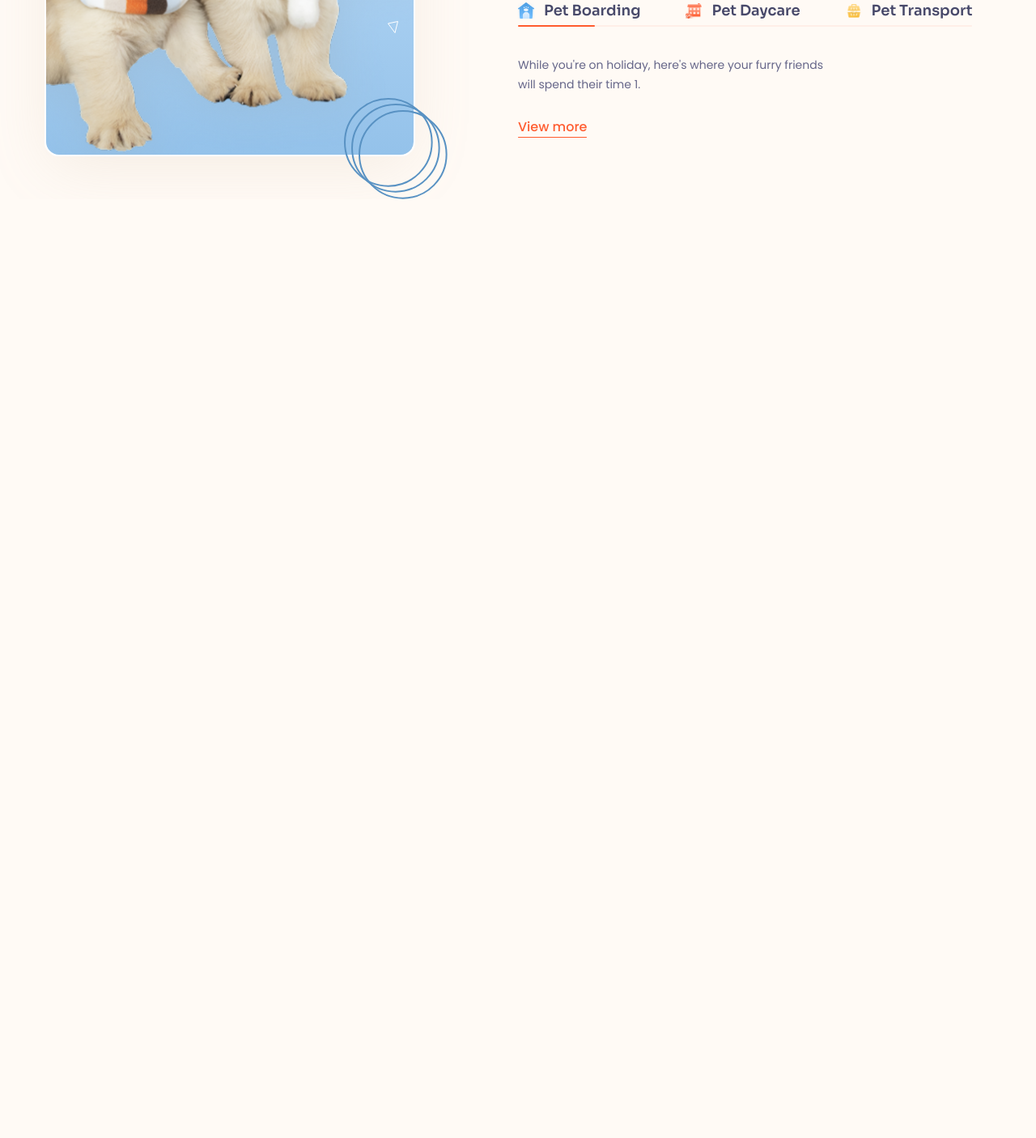
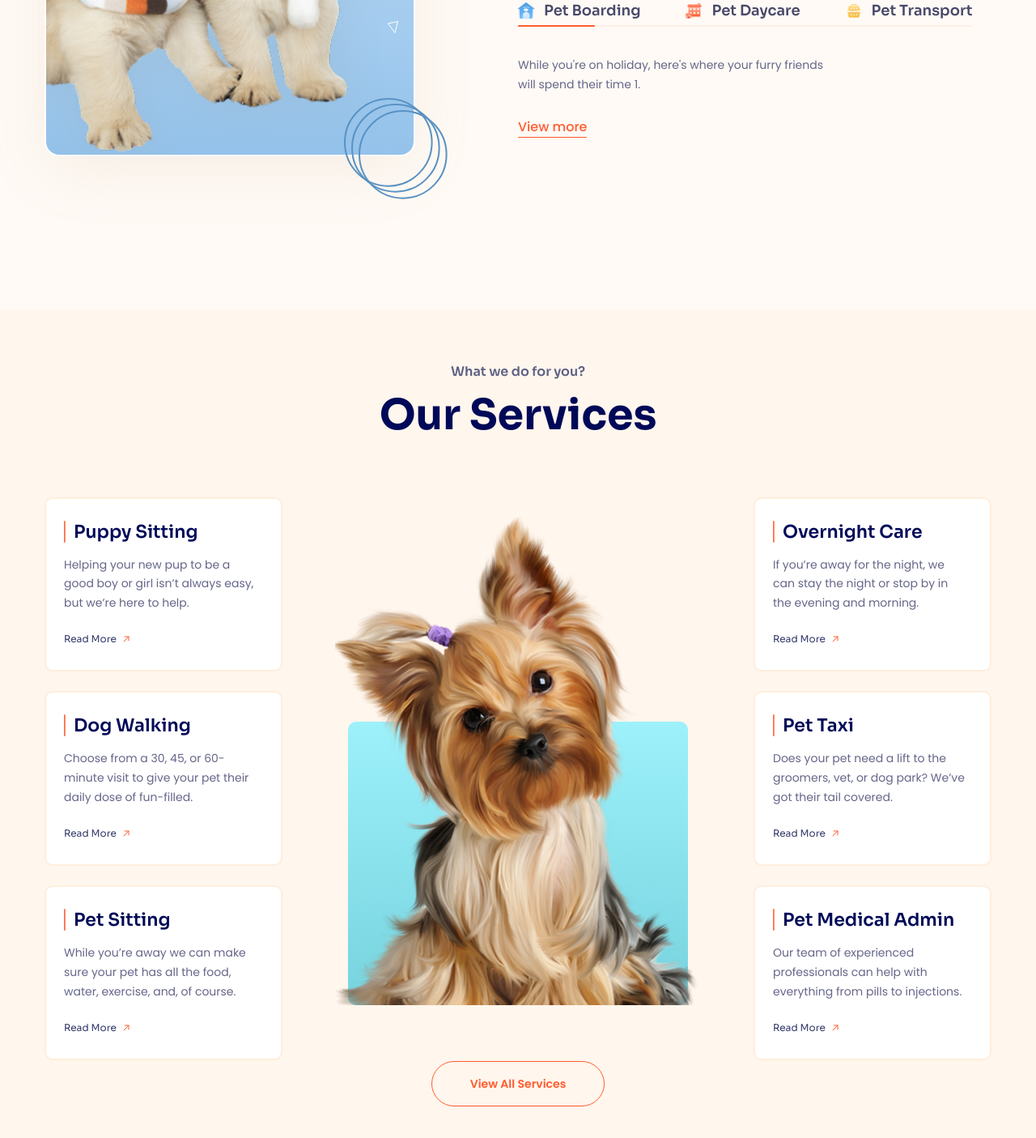
Before and after one commit to hoppv04/html_css_pro_project_4, a plain HTML site: page index.html in a window 1280 px wide. Shown: the part 1900-3305 px from the top of the page at 81% size. Before the commit the page ends 2146 px from the top, so only its background shows below. Drawn offline with Linux system fonts and the light colour scheme.

Commit message:
add service ui

```diff
--- a/asset/css/styles.css
+++ b/asset/css/styles.css
@@ -565,3 +565,115 @@ button {
   opacity: 1;
   height: 1.5px;
 }
+
+/* Service */
+.service {
+  margin-top: 190px;
+  padding: 68px 0 100px;
+  background-color: #fff6ed;
+}
+
+.service__header {
+  text-align: center;
+}
+
+.service__heading {
+  margin-top: 15px;
+}
+
+.service__body {
+  display: grid;
+  grid-template-columns: auto 1fr auto;
+  gap: 65px;
+  margin-top: 70px;
+}
+
+.service__col {
+  display: flex;
+  flex-direction: column;
+  gap: 24px;
+}
+
+.service-item {
+  width: 294px;
+  padding: 30px 28px 30px 22px;
+  border-radius: 10px;
+  border: 2px solid rgba(255, 188, 122, 0.26);
+  background: #fff;
+}
+
+.service-item__heading {
+  position: relative;
+  padding-left: 12px;
+  font-weight: 600;
+  font-size: 2.2rem;
+  line-height: 1;
+  color: #000958;
+}
+
+.service-item__heading::before {
+  position: absolute;
+  inset: 0 auto 0 0;
+  content: "";
+  display: inline-block;
+  width: 2px;
+  border-radius: 1px;
+  background: linear-gradient(90deg, #ff5b2e 0.39%, #ffa187 100.29%);
+}
+
+.service-item__desc {
+  margin-top: 18px;
+  font-size: 1.4rem;
+  line-height: 1.71;
+  color: #656689;
+}
+
+.service-item__more {
+  display: inline-flex;
+  align-items: center;
+  gap: 6px;
+  margin-top: 24px;
+  font-family: Sora, sans-serif;
+  font-size: 12px;
+  line-height: 1;
+  color: #34396a;
+}
+
+.service-item__more::after {
+  content: url(../icons/arrow-up-right.svg);
+  margin-top: 2px;
+}
+
+.service__figure {
+  position: relative;
+  margin-top: 18px;
+}
+
+.service__figure::after {
+  position: absolute;
+  content: "";
+  height: 350px;
+  left: 16px;
+  right: 16px;
+  bottom: 0;
+  border-radius: 10px;
+  background: linear-gradient(180deg, #9df1fb 0%, #73d0db 108.14%);
+}
+
+.service__img {
+  position: relative;
+  display: block;
+  z-index: 1;
+  width: 100%;
+}
+
+.service__cta {
+  margin-top: 45px;
+  text-align: center;
+}
+
+.service__btn {
+  min-width: 214px;
+  color: #ff5b2e;
+  border-color: currentColor;
+}
--- a/index.html
+++ b/index.html
@@ -405,6 +405,107 @@
           </div>
         </div>
       </section>
+
+      <!-- Service -->
+      <section class="service">
+        <div class="container">
+          <header class="service__header">
+            <span class="section-label">What we do for you?</span>
+            <h2 class="section-heading service__heading">Our Services</h2>
+          </header>
+
+          <div class="service__body">
+            <div class="service__col">
+              <!-- Service Item 1 -->
+              <article class="service-item">
+                <h3>
+                  <a href="#!" class="service-item__heading">Puppy Sitting</a>
+                </h3>
+                <p class="service-item__desc">
+                  Helping your new pup to be a good boy or girl isn’t always
+                  easy, but we’re here to help.
+                </p>
+                <a href="#!" class="service-item__more">Read More</a>
+              </article>
+
+              <!-- Service Item 2 -->
+              <article class="service-item">
+                <h3>
+                  <a href="#!" class="service-item__heading">Dog Walking</a>
+                </h3>
+                <p class="service-item__desc">
+                  Choose from a 30, 45, or 60-minute visit to give your pet
+                  their daily dose of fun-filled.
+                </p>
+                <a href="#!" class="service-item__more">Read More</a>
+              </article>
+
+              <!-- Service Item 3 -->
+              <article class="service-item">
+                <h3>
+                  <a href="#!" class="service-item__heading">Pet Sitting</a>
+                </h3>
+                <p class="service-item__desc">
+                  While you’re away we can make sure your pet has all the food,
+                  water, exercise, and, of course.
+                </p>
+                <a href="#!" class="service-item__more">Read More</a>
+              </article>
+            </div>
+
+            <div class="service__col">
+              <figure class="service__figure">
+                <img
+                  src="./asset/imgs/servcie-img.png"
+                  alt="Our Services"
+                  class="service__img"
+                />
+              </figure>
+              <div class="service__cta">
+                <a href="#!" class="btn service__btn">View All Services</a>
+              </div>
+            </div>
+
+            <div class="service__col">
+              <!-- Service Item 4 -->
+              <article class="service-item">
+                <h3>
+                  <a href="#!" class="service-item__heading">Overnight Care</a>
+                </h3>
+                <p class="service-item__desc">
+                  If you’re away for the night, we can stay the night or stop by
+                  in the evening and morning.
+                </p>
+                <a href="#!" class="service-item__more">Read More</a>
+              </article>
+
+              <!-- Service Item 5 -->
+              <article class="service-item">
+                <h3><a href="#!" class="service-item__heading">Pet Taxi</a></h3>
+                <p class="service-item__desc">
+                  Does your pet need a lift to the groomers, vet, or dog park?
+                  We’ve got their tail covered.
+                </p>
+                <a href="#!" class="service-item__more">Read More</a>
+              </article>
+
+              <!-- Service Item 6 -->
+              <article class="service-item">
+                <h3>
+                  <a href="#!" class="service-item__heading"
+                    >Pet Medical Admin</a
+                  >
+                </h3>
+                <p class="service-item__desc">
+                  Our team of experienced professionals can help with everything
+                  from pills to injections.
+                </p>
+                <a href="#!" class="service-item__more">Read More</a>
+              </article>
+            </div>
+          </div>
+        </div>
+      </section>
     </main>
   </body>
 </html>
```
Also changed, not shown: asset/icons/arrow-up-right.svg (added), asset/imgs/servcie-img.png (added).
